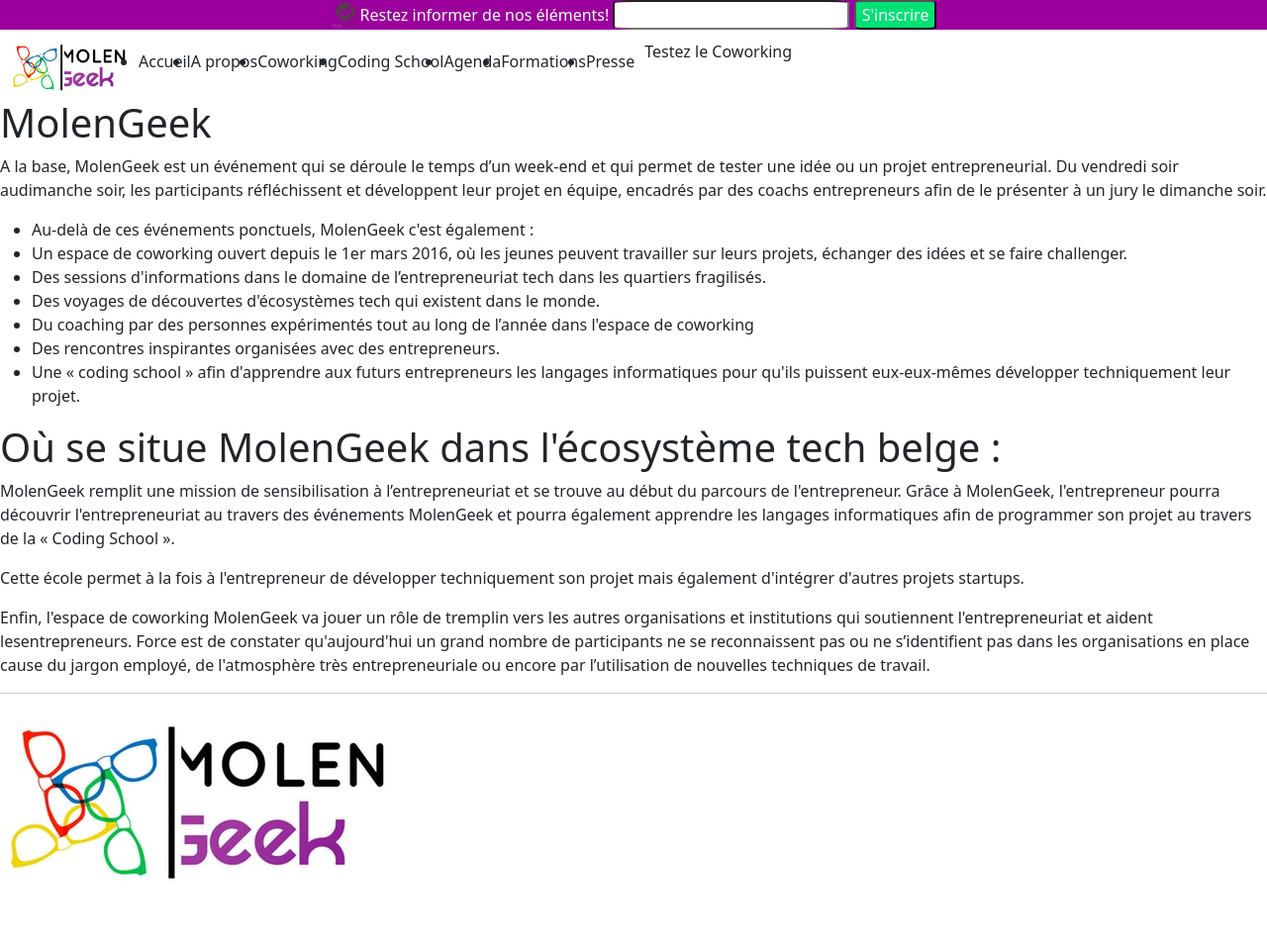
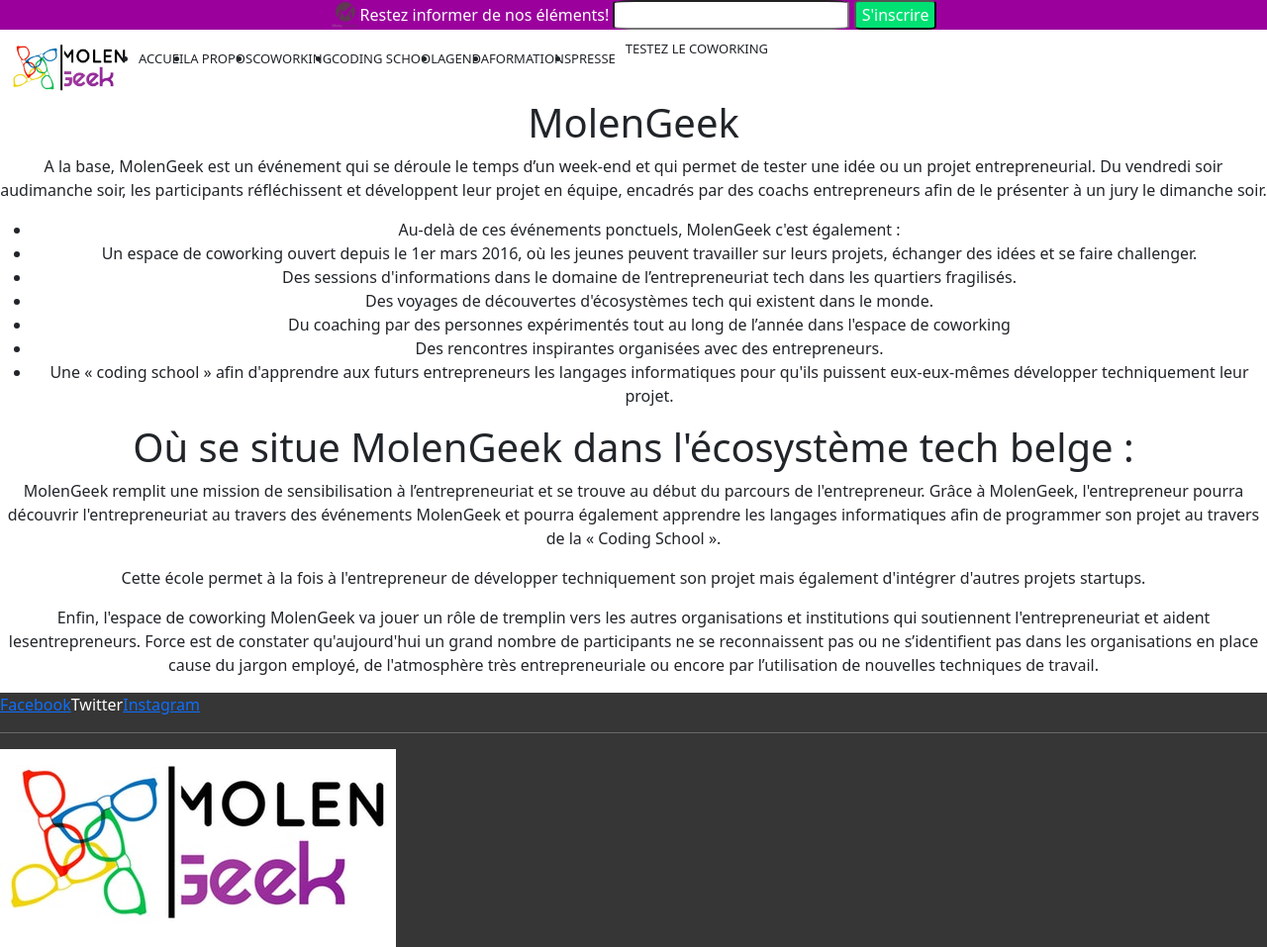
Before and after one commit to lalalandcloud/site-molengeek, a plain HTML site: page index.html in a window 1280 px wide. Shown: the whole page at 99% size. Before the commit the page ends 917 px from the top, so only its background shows below. Drawn offline with nearby package versions, Linux system fonts and the light colour scheme.

Commit message:
contenus css

```diff
--- a/index.html
+++ b/index.html
@@ -6,8 +6,9 @@
     <link rel="stylesheet" href="./style/style.css">
     <link href="https://cdn.jsdelivr.net/npm/bootstrap@5.3.3/dist/css/bootstrap.min.css" rel="stylesheet" integrity="sha384-QWTKZyjpPEjISv5WaRU9OFeRpok6YctnYmDr5pNlyT2bRjXh0JMhjY6hW+ALEwIH" crossorigin="anonymous">
     <title>Document</title>
-    <link href='http://fonts.googleapis.com/css?family=Roboto' rel='stylesheet'>
-</head>
+    <link rel="preconnect" href="https://fonts.googleapis.com">
+    <link rel="preconnect" href="https://fonts.gstatic.com" crossorigin>
+    <link href="https://fonts.googleapis.com/css2?family=Roboto:ital,wght@0,100..900;1,100..900&display=swap" rel="stylesheet"></head>
 <body>
     <section id="header">
         <div><img src="./img/many_contact_logo.png" alt="logo header" id="logoheader"></div>
@@ -39,7 +40,7 @@
             <div><h1>MolenGeek</h1></div>
             <div><p>A la base, MolenGeek est un événement qui se déroule le temps d’un week-end et qui permet de tester une idée ou un projet entrepreneurial. Du vendredi soir audimanche soir, les participants réfléchissent et développent leur projet en équipe, encadrés par des coachs entrepreneurs afin de le présenter à un jury le dimanche soir.</p></div>
             <div>
-                <ul>
+                <ul id="liste2">
                     <li>Au-delà de ces événements ponctuels, MolenGeek c'est également :</li>
                     <li>Un espace de coworking ouvert depuis le 1er mars 2016, où les jeunes peuvent travailler sur leurs projets, échanger des idées et se faire challenger.</li>
                     <li>Des sessions d'informations dans le domaine de l’entrepreneuriat tech dans les quartiers fragilisés.</li>
@@ -60,10 +61,10 @@
         </div>
     </section>
     <section id="footer">
-        <div>
-            <div><a href="http://facebook.com"></a></div>
-            <div><a href="http://twitter.com"></a></div>
-            <div><a href="http://instagram.com"></a></div>
+        <div id="links">
+            <div><a href="http://facebook.com">Facebook</a></div>
+            <div><a href="http://twitter.com"></a>Twitter</div>
+            <div><a href="http://instagram.com">Instagram</a></div>
         </div>
         <div><hr></div>
         <div><img src="./img/logo.jpg" alt=""></div>
--- a/style/style.css
+++ b/style/style.css
@@ -28,6 +28,8 @@
     padding: 5px;
     margin: 5px;
     height: 60px;
+    text-transform: uppercase;
+    font-size: small;
 }
 #logomolengeek{
     height: 60px;
@@ -37,3 +39,20 @@
     padding: 5px;
     margin: 5px;
 }
+
+#footer{
+    background-color: rgb(54, 54, 54);
+    color: white;
+    justify-content: center;
+    align-items: center;
+}
+#links{
+    display: flex;
+}
+#contenu{
+    justify-content: center;
+    align-items: center;
+    text-align: center;
+}
+#liste2{
+}
```
